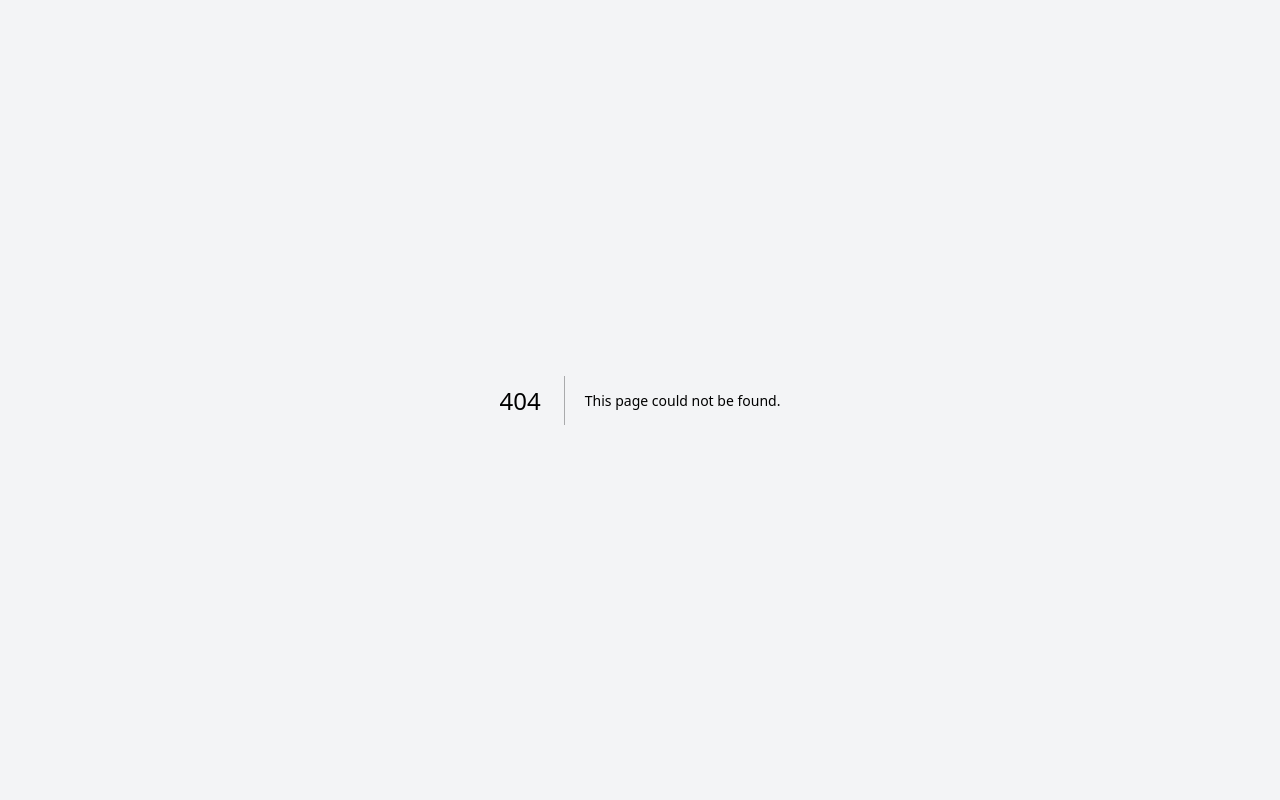
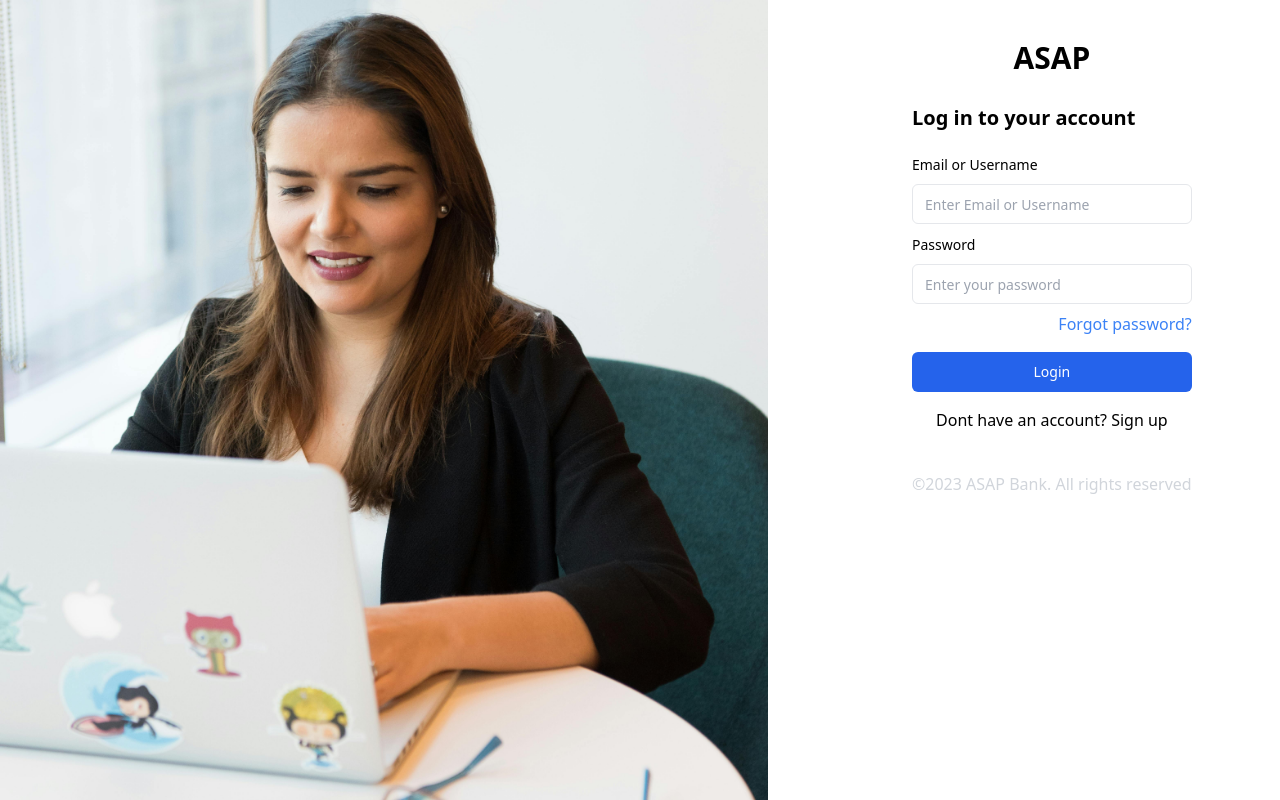
Before and after one commit to Dev-Franqqi/bank-nextjs, a Next.js app: page /login in a window 1280 px wide. Before the commit this address had no page. Built offline with nearby package versions, Linux system fonts and the light colour scheme.

Commit message:
Added login page

```diff
--- /dev/null
+++ b/app/login/page.tsx
@@ -0,0 +1,76 @@
+"use client"
+import { Input } from "@/components/ui/input";
+import { Button } from "@/components/ui/button";
+import Image from "next/image";
+import Link from "next/link";
+import { FormEvent, useState } from "react";
+import Ladywithcomputer from "../image/pexels-christina-morillo-1181292.jpg"
+export default function Login() {
+    const [email, setEmail] = useState<string>();
+    const [password, setPassword] = useState<string>();
+
+    const handleSubmit = (e:FormEvent<HTMLFormElement>) => {
+        e.preventDefault()
+    }
+
+  return (
+    <div className="bg-white h-screen md:flex">
+      <Image
+        src={Ladywithcomputer}
+        className="hidden md:block md:h-full md:w-3/5 md:object-cover "
+        alt=""
+      />
+      <main className="px-6 py-10  md:pl-36">
+        <h1 className="text-center text-3xl font-bold">ASAP</h1>
+
+        <h2 className="text-xl font-semibold mb-3 mt-7">
+          Log in to your account
+        </h2>
+        <form className="py- leading-10" onSubmit={handleSubmit}>
+          <label className="text-sm" htmlFor="email">
+            Email or Username
+          </label>
+          <Input
+            type="text"
+            placeholder="Enter Email or Username"
+            required
+            value={email}
+            onChange={(e) => setEmail(e.target.value)}
+          />
+
+          <label className="text-sm" htmlFor="password">
+            Password
+          </label>
+          <Input
+            type="password"
+            placeholder="Enter your password"
+            required
+            value={password}
+            onChange={(e) => setPassword(e.target.value)}
+          />
+          <Link
+            className="flex justify-end mb-2 text-blue-500"
+            href="/forgotpassword"
+          >
+            Forgot password?
+          </Link>
+          <Button
+            className="block text-center bg-blue-600 text-white w-full"
+            type="submit"
+          >
+            Login
+          </Button>
+        </form>
+
+        <p className="text-center mt-4">
+          Dont have an account? <Link href="/signup">Sign up</Link>{" "}
+        </p>
+        <footer className="bg-white text-center mt-10">
+          <p className="text-gray-300">
+            &copy;2023 ASAP Bank. All rights reserved
+          </p>
+        </footer>
+      </main>
+    </div>
+  );
+}
--- a/app/mycomps/Desktopnav.tsx
+++ b/app/mycomps/Desktopnav.tsx
@@ -11,8 +11,15 @@ import {
 } from "@/components/ui/sheet";
 import { Input } from "@/components/ui/input";
 import { Checkbox } from "@/components/ui/checkbox";
+import {useState} from "react"
 
 export default function Desktopnav() {
+
+  const [email, setEmail] = useState<string>();
+  const [password, setPassword] = useState<string>();
+  const handleSubmit = (e: FormEcent<HTMLFormElement>) => {
+    e.preventDefault();
+  }
   return (
     <>
       <div className="hidden md:block">
@@ -35,8 +42,8 @@ export default function Desktopnav() {
                               </SheetHeader>
 
                               <form>
-                                  <Input className="mt-8 mb-4" placeholder="Email or Username" type="text" />
-                                  <Input placeholder="password" type="password" />
+                                  <Input onChange={(e)=>(setEmail(e.target.value))} value={email} className="mt-8 mb-4" placeholder="Email or Username" type="text" />
+                                  <Input onChange={(e)=>setPassword(e.target.value)} value={password} placeholder="password" type="password" />
                                   <Button className="bg-blue-600 text-white text-center w-full mt-4" type="submit">Log In</Button>
                               </form>
 
```
Also changed, not shown: app/image/pexels-christina-morillo-1181292.jpg (added).
